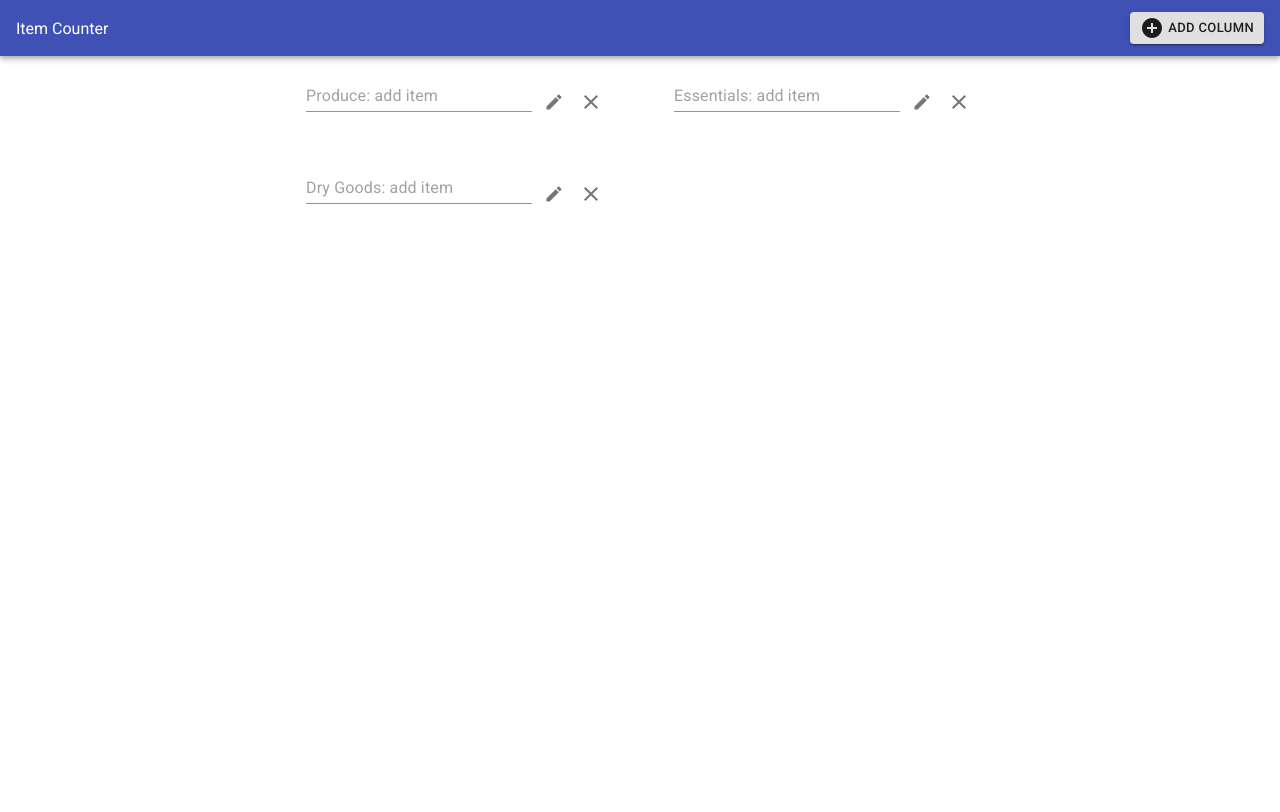
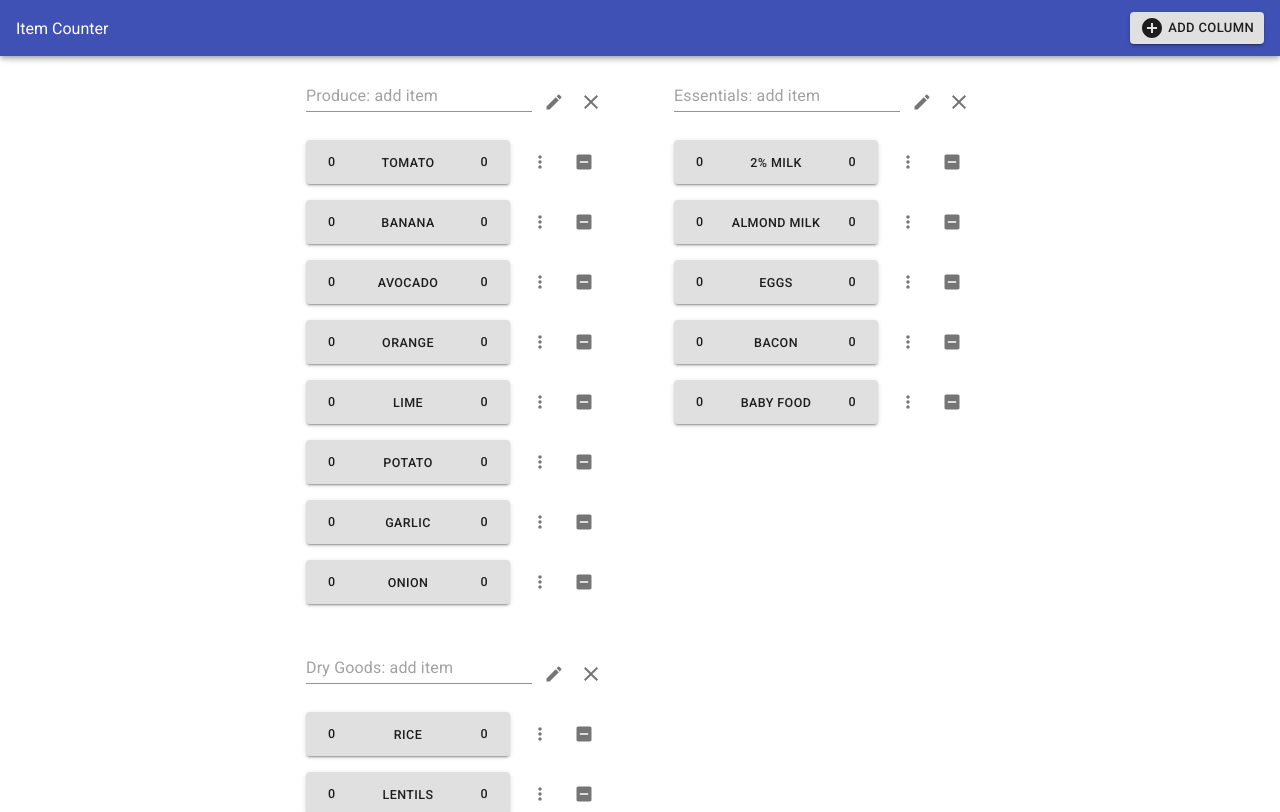
Before and after one commit to magistrula/item-counter, a Next.js app: page / in a window 1280 px wide. Shown: the top 812 px of the page. Built offline with nearby package versions, Linux system fonts and the light colour scheme.

Commit message:
Set up default columns

```diff
--- a/components/counter.js
+++ b/components/counter.js
@@ -7,18 +7,15 @@ import Button from '@material-ui/core/Button';
 import { without } from 'lodash';
 
 import ColunterColumn from './counter/column';
+import { DEFAULT_COLS } from '../constants/columns';
 import s from './counter/styles.module.scss';
-
-const DEFAULT_COL_NAMES = ['Produce', 'Essentials', 'Dry Goods'];
 
 function makeColumn(name) {
   return { name, items: [] };
 }
 
 export default function OrderCounter() {
-  const [columns, setColumns] = useState(
-    DEFAULT_COL_NAMES.map(name => makeColumn(name))
-  );
+  const [columns, setColumns] = useState(DEFAULT_COLS);
   const [itemCounts, setItemCounts] = useState({});
 
   const addColumn = useCallback(() => {
--- /dev/null
+++ b/constants/columns.js
@@ -0,0 +1,23 @@
+export const DEFAULT_COLS = [
+  {
+    name: 'Produce',
+    items: [
+      'tomato',
+      'banana',
+      'avocado',
+      'orange',
+      'lime',
+      'potato',
+      'garlic',
+      'onion',
+    ],
+  },
+  {
+    name: 'Essentials',
+    items: ['2% milk', 'almond milk', 'eggs', 'bacon', 'baby food'],
+  },
+  {
+    name: 'Dry Goods',
+    items: ['rice', 'lentils', 'pasta', 'pinto', 'garbanzo', 'maseca', 'oil'],
+  },
+];
```
